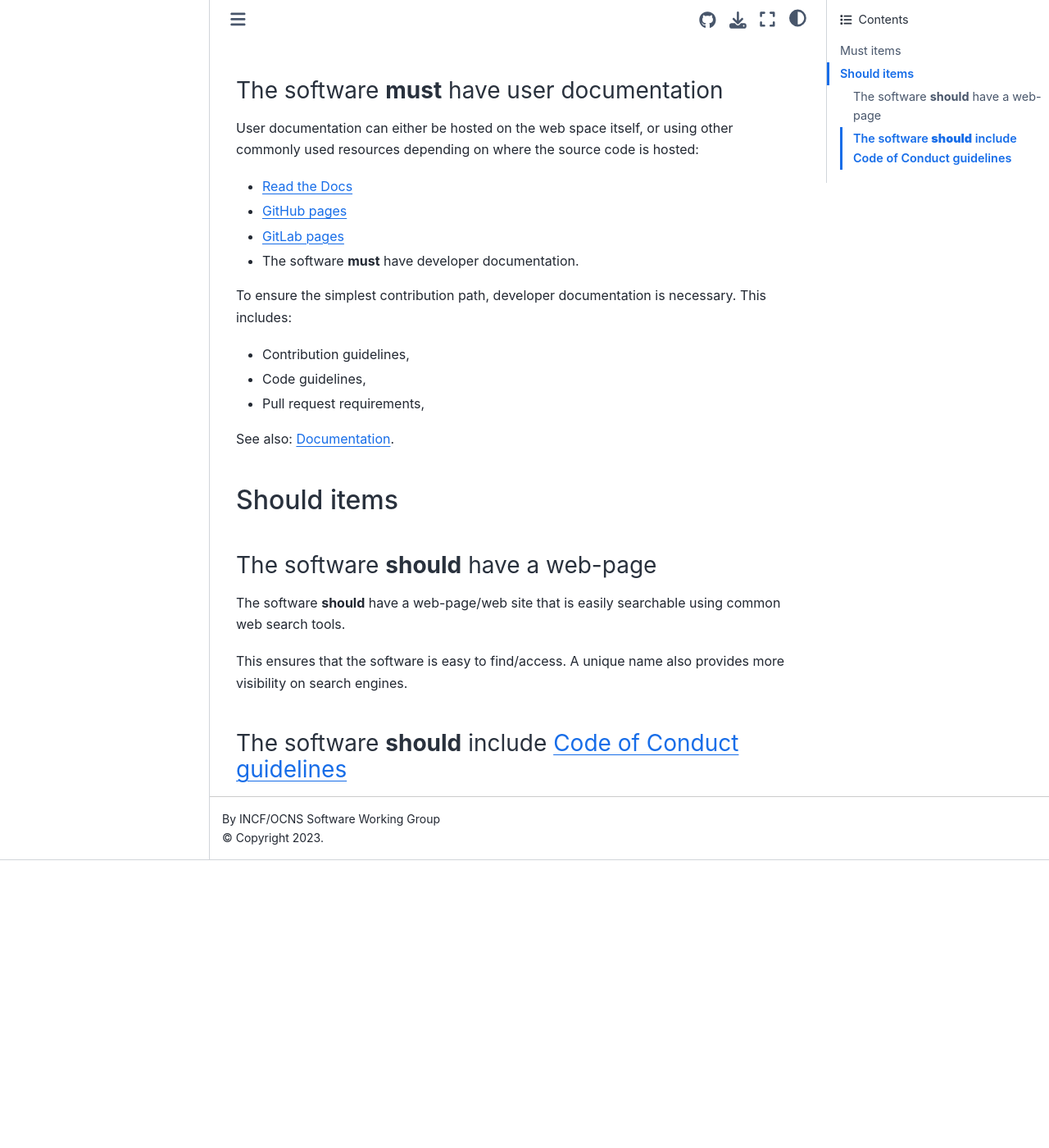
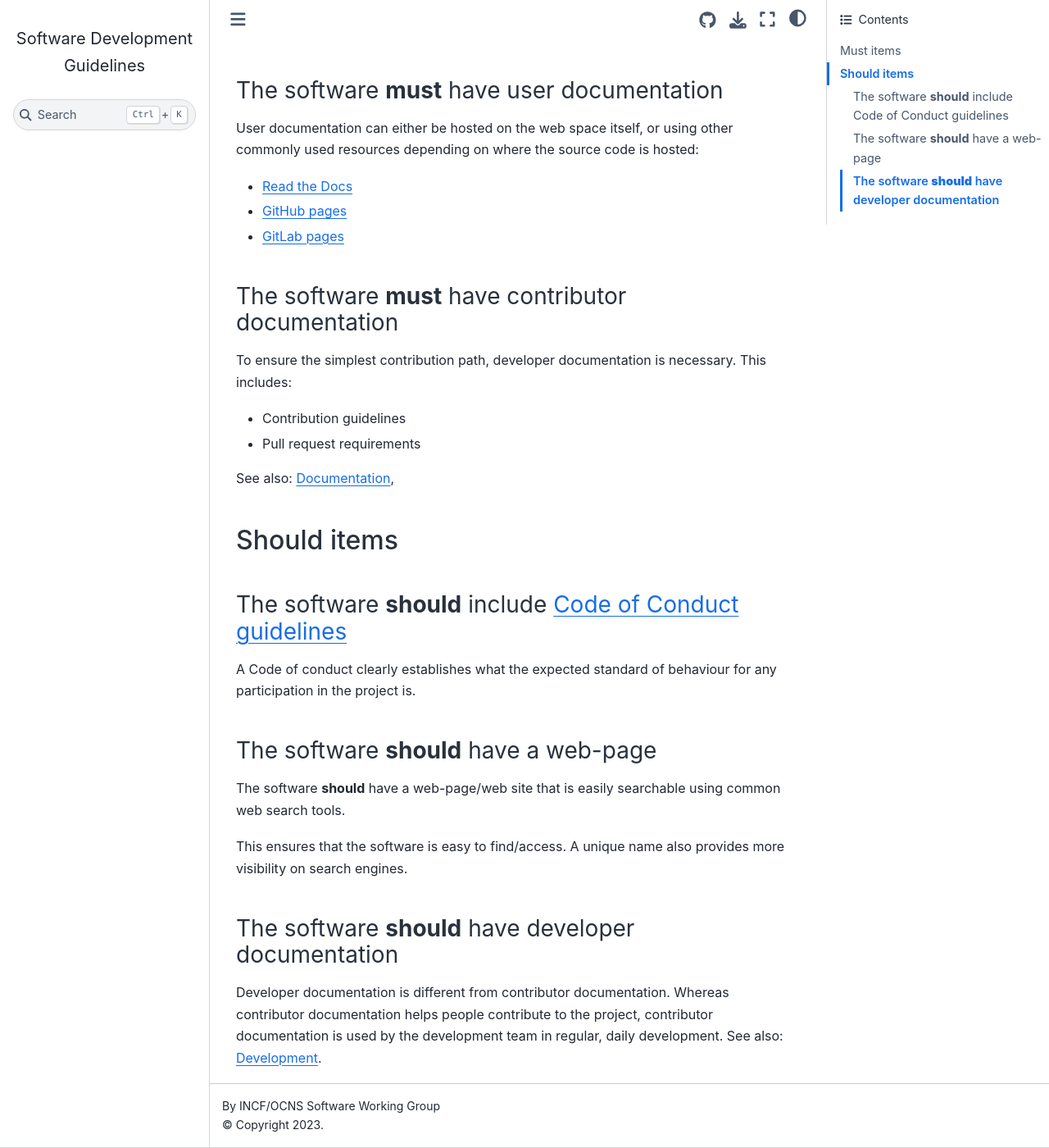
Before and after one commit to OCNS/CompNeuroCookBook, a Jupyter Book: the page built from source/General/community.md, in a window 1280 px wide and 1400 px high, scrolled down 1586 px. Shown: the whole window at 82% size. Built offline with Jupyter Book 1.0.4 settings and Sphinx 7.4.7 and the Sphinx Book theme 1.1.4, drawn with Linux system fonts in a browser that asks for light colours; pages that are not in the unit, such as notebooks, are missing from menus; before the commit the page ends 2635 px from its top, so only the background shows below that.

Commit message:
enh: improve references and add page for development

```diff
--- a/source/General/community.md
+++ b/source/General/community.md
@@ -65,21 +65,26 @@
 - [GitLab pages](https://about.gitlab.com/stages-devops-lifecycle/pages/)
 
 
-- The software **must** have developer documentation.
+(general:community:must:devdocs)=
+### The software **must** have contributor documentation
 
 To ensure the simplest contribution path, developer documentation is necessary.
 This includes:
 
-- Contribution guidelines,
-- Code guidelines,
-- Pull request requirements,
+- Contribution guidelines
+- Pull request requirements
 
-See also: {ref}`Documentation <general:documentation>`.
+See also: {ref}`Documentation <general:documentation>`,
 
 (general:community:should)=
 ## Should items
 
-(general:community:should:1)=
+(general:community:should:coc)=
+### The software **should** include [Code of Conduct guidelines](https://www.cnsorg.org/code-of-conduct)
+
+A Code of conduct clearly establishes what the expected standard of behaviour for any participation in the project is.
+
+(general:community:should:webpage)=
 ### The software **should** have a web-page
 
 The software **should** have a web-page/web site that is easily searchable using common web search tools.
@@ -87,5 +92,9 @@
 This ensures that the software is easy to find/access.
 A unique name also provides more visibility on search engines.
 
-(general:community:should:2)=
-### The software **should** include [Code of Conduct guidelines](https://www.cnsorg.org/code-of-conduct)
+(general:community:should:devdocs)=
+### The software **should** have developer documentation
+
+Developer documentation is different from contributor documentation.
+Whereas contributor documentation helps people contribute to the project, contributor documentation is used by the development team in regular, daily development.
+See also: {ref}`Development <general:development>`.
--- a/source/_toc.yml
+++ b/source/_toc.yml
@@ -9,6 +9,7 @@
     - file: ./General/licensing
     - file: ./General/community
     - file: ./General/documentation
+    - file: ./General/development
 
 - part: Programming languages
   chapters:
--- a/source/index.md
+++ b/source/index.md
@@ -1,5 +1,7 @@
 (landing)=
-# INCF/OCNS Software Development Guidelines
+# Welcome
+
+Welcome to the INCF/OCNS Software Working Group's software development guidelines.
 
 This guidelines summarise current best practices in software development for use as reference by the neuroscience research community.
 
```
Also changed, not shown: other parts of source/General/community.md (+3 -3 lines), source/General/development.md (added, +2 -0 lines), source/General/licensing.md (+2 -2 lines).
